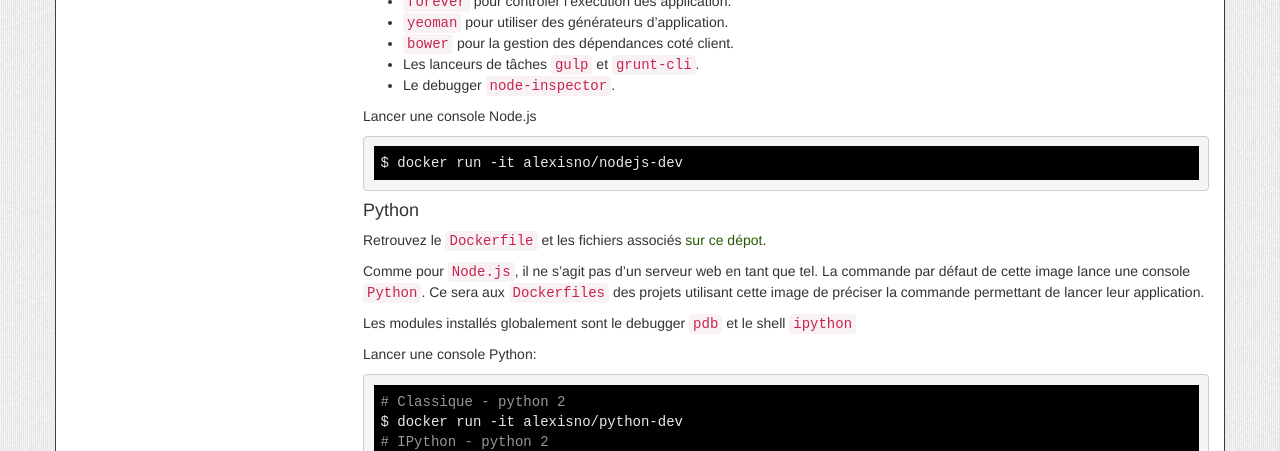
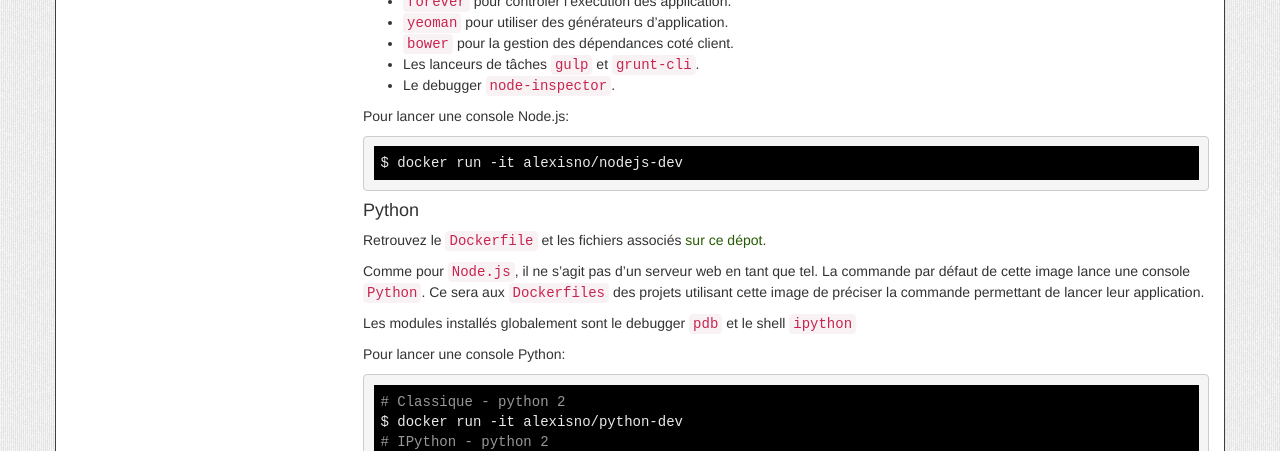
Before and after one commit to AlexisNo/alexisno.github.io, a Jekyll site: the page built from _posts/2014-12-11-monter-ses-environnements-de-developpement-avec-docker-partie-2.md, in a window 1280 px wide and 900 px high, scrolled down 6913 px. Shown: the part 152-603 px from the top of the window. Built offline with Jekyll 4.4.1, drawn with Linux system fonts in a browser that asks for light colours; nearby versions of some CDN libraries; comment, search, counter and statistics services are not loaded.

```diff
--- a/_posts/2014-12-11-monter-ses-environnements-de-developpement-avec-docker-partie-2.md
+++ b/_posts/2014-12-11-monter-ses-environnements-de-developpement-avec-docker-partie-2.md
@@ -263,7 +263,7 @@
  * Les lanceurs de tâches [`gulp`](https://www.npmjs.com/package/gulp) et [`grunt-cli`](https://www.npmjs.com/package/grunt-cli).
  * Le debugger [`node-inspector`](https://www.npmjs.com/package/node-inspector).
 
-Lancer une console Node.js
+Pour lancer une console Node.js:
 
     $ docker run -it alexisno/nodejs-dev
 
@@ -274,7 +274,7 @@
 
 Les modules installés globalement sont le debugger [`pdb`](https://pypi.python.org/pypi/pudb) et le shell [`ipython`](https://pypi.python.org/pypi/ipython/4.0.0)
 
-Lancer une console Python:
+Pour lancer une console Python:
 
     # Classique - python 2
     $ docker run -it alexisno/python-dev
```
Also changed, not shown: _posts/2015-01-23-monter-ses-environnements-de-developpement-avec-docker-partie-3.md (+6 -6 lines).
